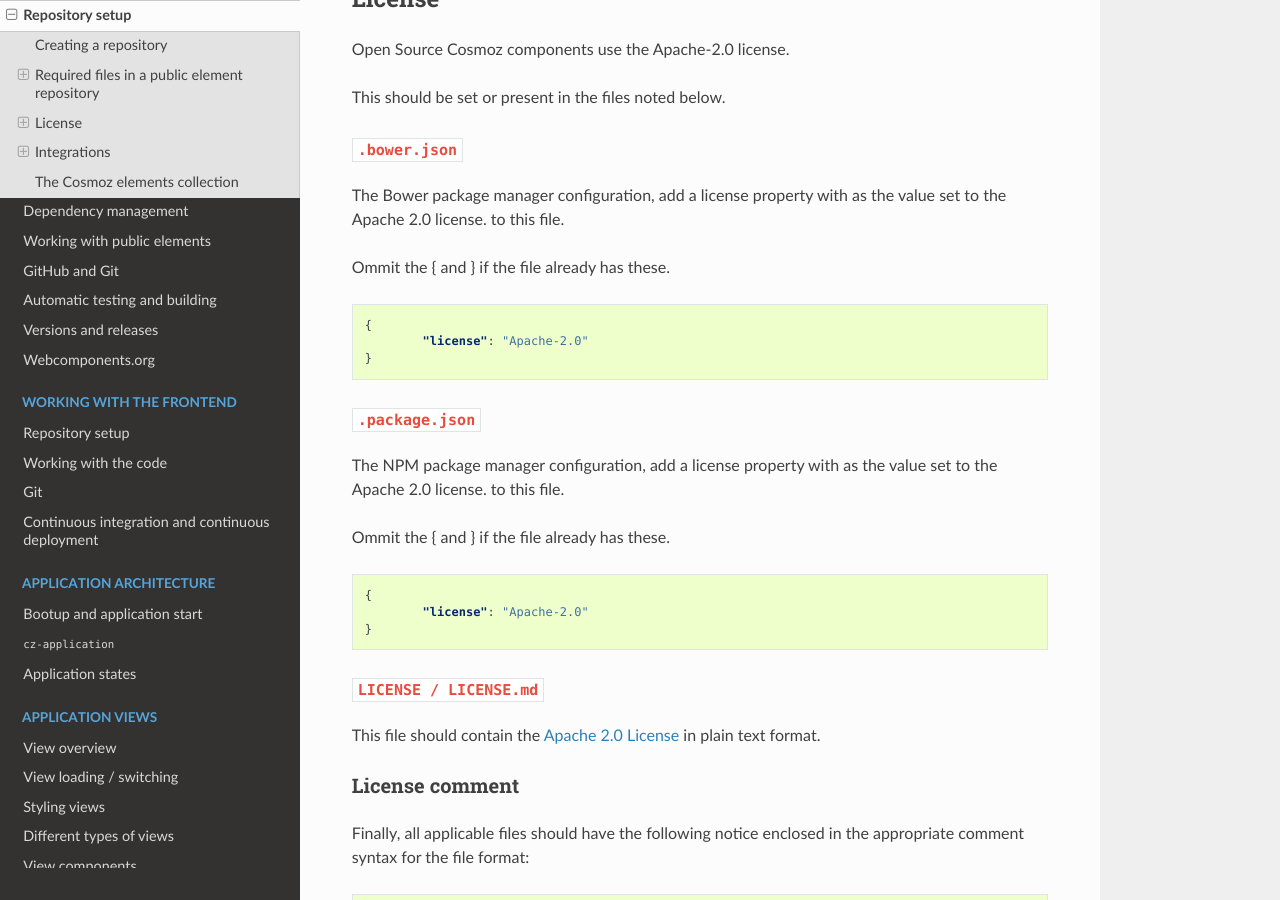
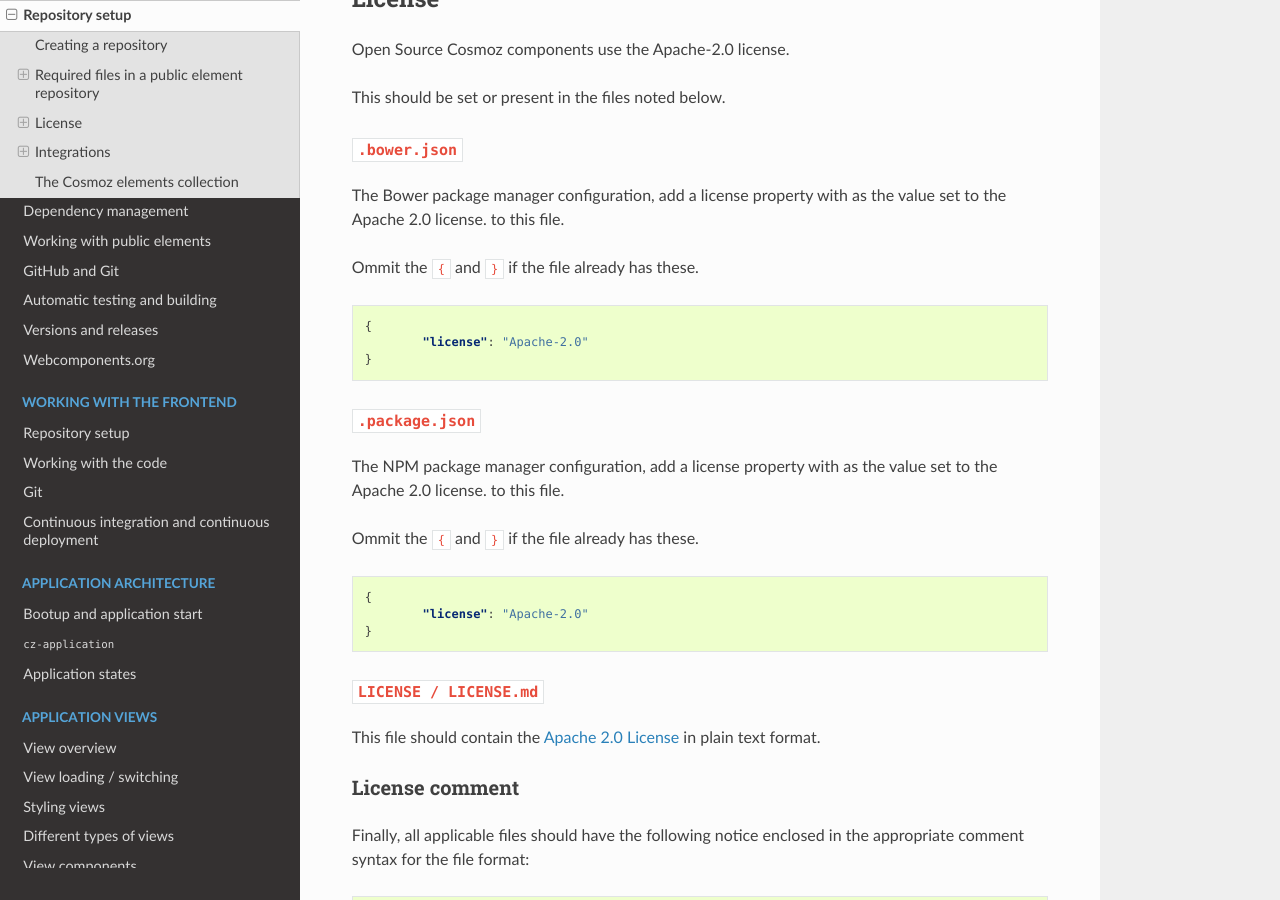
Before and after one commit to plumelo/cosmoz-frontend-rtd, a Sphinx documentation site: the page built from docs/public/10-repo-setup.rst, in a window 1280 px wide and 900 px high, scrolled down 3254 px. Built offline with Sphinx 7.4.7 and the Read the Docs theme 2.0.0, drawn with Linux system fonts in a browser that asks for light colours.

```diff
--- a/docs/public/10-repo-setup.rst
+++ b/docs/public/10-repo-setup.rst
@@ -189,7 +189,7 @@ This should be set or present in the files noted below.
 
 The Bower package manager configuration, add a license property with as the value set to the Apache 2.0 license. to this file.
 
-Ommit the { and } if the file already has these.
+Ommit the ``{`` and ``}`` if the file already has these.
 
 .. code-block:: json
 
@@ -202,7 +202,7 @@ Ommit the { and } if the file already has these.
 
 The NPM package manager configuration, add a license property with as the value set to the Apache 2.0 license. to this file.
 
-Ommit the { and } if the file already has these.
+Ommit the ``{`` and ``}`` if the file already has these.
 
 .. code-block:: json
 
```
